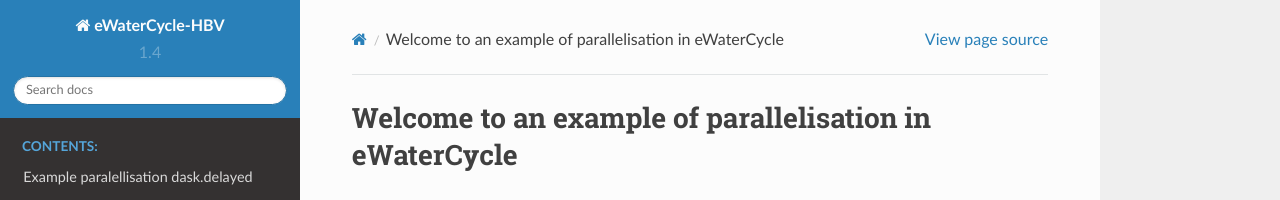
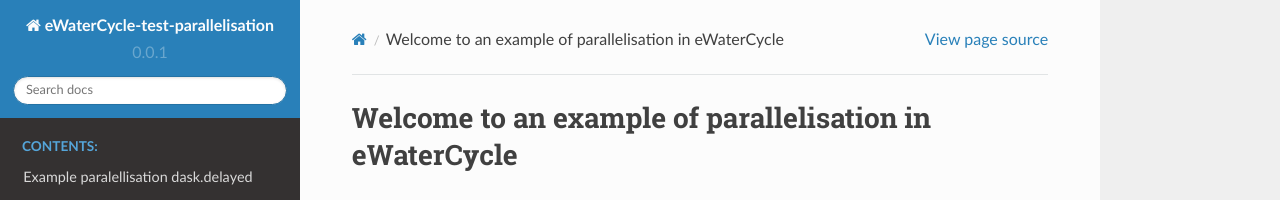
Before and after one commit to Daafip/ewatercycle-test-parallelisation, a Sphinx documentation site: the page built from docs/index.rst, in a window 1280 px wide. Shown: the top 200 px of the page. Built offline with Sphinx 7.4.7 and the Read the Docs theme 2.0.0, drawn with Linux system fonts in a browser that asks for light colours.

```diff
--- a/docs/conf.py
+++ b/docs/conf.py
@@ -6,11 +6,11 @@
 # -- Project information -----------------------------------------------------
 # https://www.sphinx-doc.org/en/master/usage/configuration.html#project-information
 
-project = 'eWaterCycle-HBV'
+project = 'eWaterCycle-test-parallelisation'
 copyright = '2024, David Haasnoot'
 author = 'David Haasnoot'
 
-version = "1.4"
+version = "0.0.1"
 release = version
 
 # -- General configuration ---------------------------------------------------
```
Also changed, not shown: README.md (+3 -1 lines).
